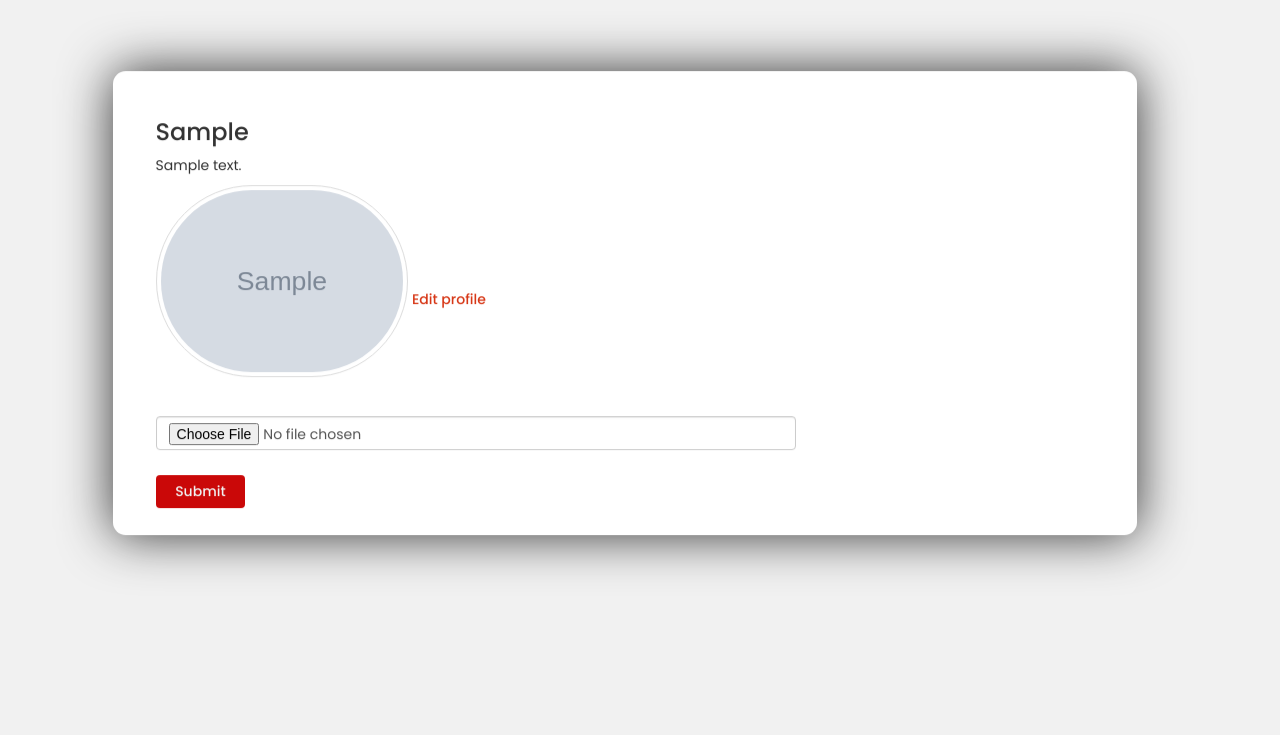
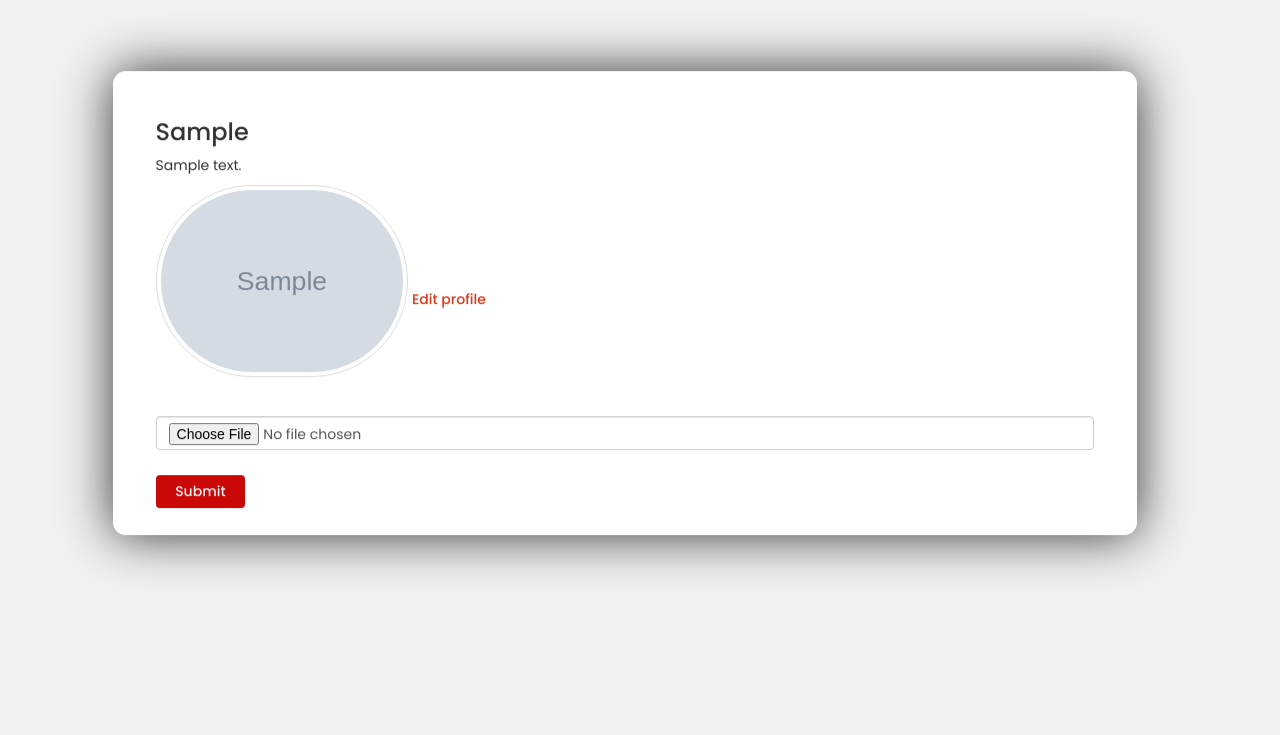
Before and after one commit to maureen-james/Kim-s-feedback-form, a Flask app: a page that uses app/templates/profile/profile.html in a window 1280 px wide. Shown: the part 71-806 px from the top of the page. Run offline with Flask 2, Linux system fonts and the light colour scheme; a user stored in the database is signed in; tables that the repository leaves empty hold one stand-in row (values such as "Sample post"); grey boxes marked "Sample" are stand-in pictures; some libraries are stand-ins or nearby versions.

Commit message:
style dashboard

```diff
--- a/app/static/css/index.css
+++ b/app/static/css/index.css
@@ -527,6 +527,7 @@ footer .footer-text p {
 
 form button{
   background-color: #ca0808;
+
 }
  #card10{
 
@@ -586,7 +587,7 @@ form button{
   padding: 2vw;
   margin-top: -2vw;
 }
-.form-control{
+.form1 .form-control{
   width: 50vw;
 
 }
--- a/app/templates/profile/profile.html
+++ b/app/templates/profile/profile.html
@@ -35,7 +35,7 @@
     {% endif %}
 
     {% if user == current_user %}
-    <form  action="{{url_for('main.update_pic',name=user.username)}}" method="post" enctype = "multipart/form-data">
+    <form id="form1" action="{{url_for('main.update_pic',name=user.username)}}" method="post" enctype = "multipart/form-data">
 
       <input type="file"  name="photo" class="form-control" required>
       <input  class="btn" type="submit">
```
